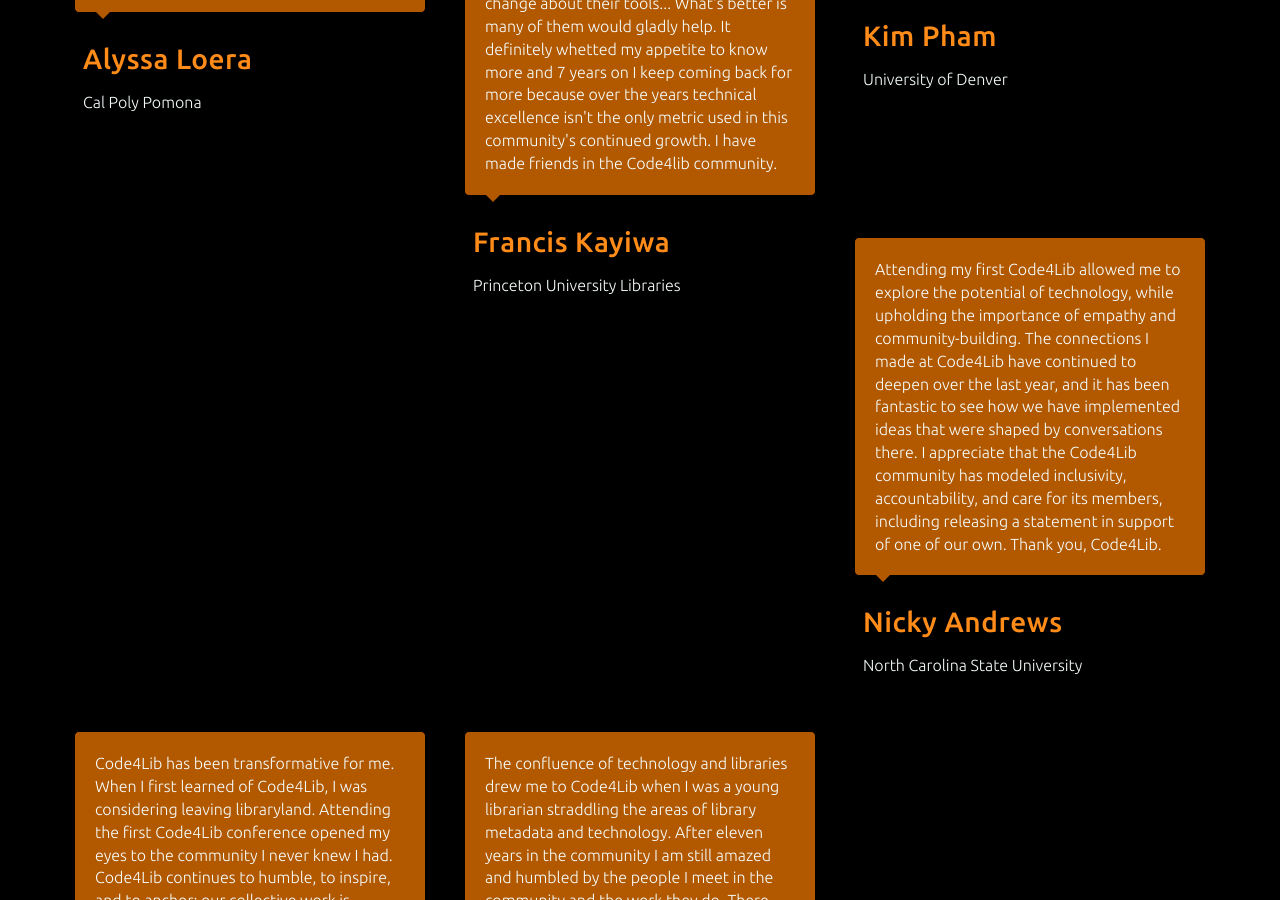
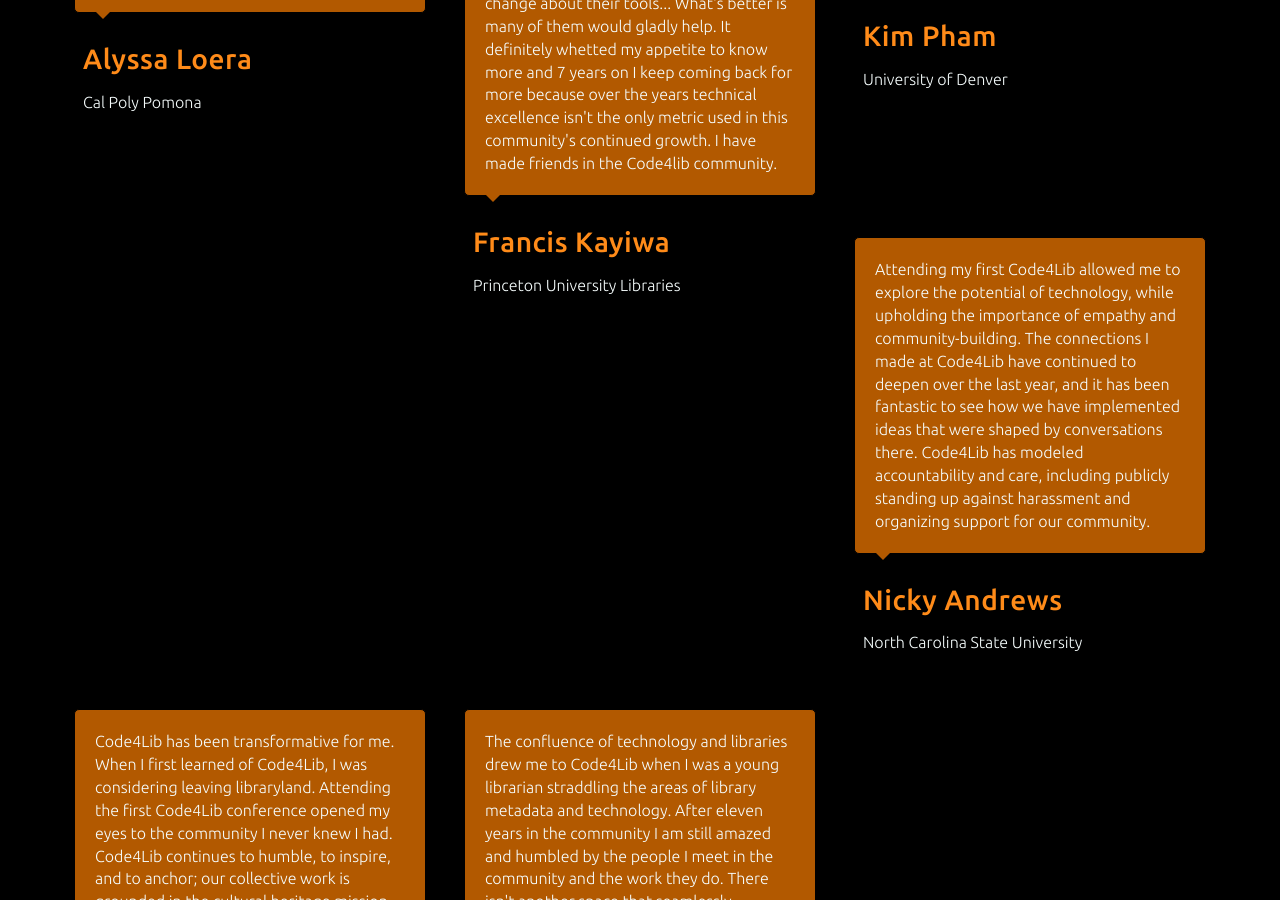
Before and after one commit to code4lib/2019.code4lib.org, a Jekyll site: the page built from index.html, in a window 1280 px wide and 900 px high, scrolled down 1536 px. Built offline with Jekyll 4.4.1, drawn with Linux system fonts in a browser that asks for light colours; some web fonts are replaced.

Commit message:
updated Nicky's testimonial with the edited version

```diff
--- a/_data/testimonials.yml
+++ b/_data/testimonials.yml
@@ -27,6 +27,6 @@
   twitter: _snarkshow
 
 - name: Nicky Andrews
-  blurb: "Attending my first Code4Lib allowed me to explore the potential of technology, while upholding the importance of empathy and community-building.  The connections I made at Code4Lib have continued to deepen over the last year, and it has been fantastic to see how we have implemented ideas that were shaped by conversations there.  I appreciate that the Code4Lib community has modeled inclusivity, accountability, and care for its members, including releasing a statement in support of one of our own.  Thank you, Code4Lib."
+  blurb: "Attending my first Code4Lib allowed me to explore the potential of technology, while upholding the importance of empathy and community-building. The connections I made at Code4Lib have continued to deepen over the last year, and it has been fantastic to see how we have implemented ideas that were shaped by conversations there. Code4Lib has modeled accountability and care, including publicly standing up against harassment and organizing support for our community."
   org: North Carolina State University
   twitter: maraebrarian
```
